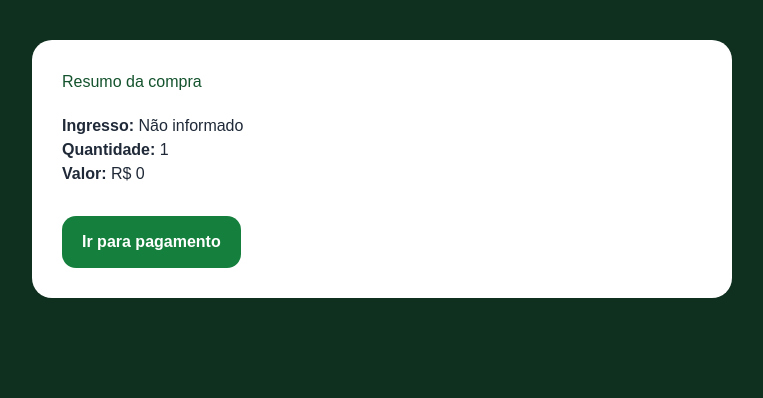
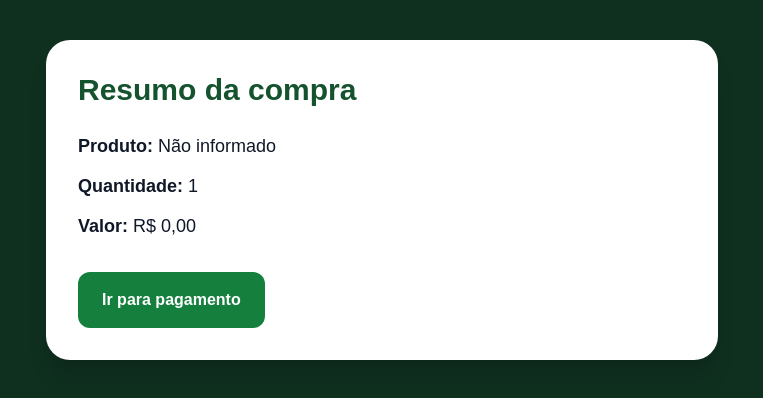
Before and after one commit to paulodutrabkj285-sketch/https-github.com-new, a Next.js app: page /checkout/resumo in a window 1280 px wide. Shown: the top 398 px of the page, without its empty margins (258-1021 px from the left). Built offline with nearby package versions, Linux system fonts and the light colour scheme.

Commit message:
fluxo pix e qr code funcionando

```diff
--- a/src/app/checkout/pagamento/page.tsx
+++ b/src/app/checkout/pagamento/page.tsx
@@ -1,28 +1,51 @@
 "use client";
 
 import Link from "next/link";
-import { useEffect, useState } from "react";
+import { useEffect, useMemo, useState } from "react";
 
 export default function PagamentoPage() {
   const [pedidoId, setPedidoId] = useState("");
+  const [produto, setProduto] = useState("");
   const [tipo, setTipo] = useState("");
-  const [quantidade, setQuantidade] = useState("");
-  const [valor, setValor] = useState("");
+  const [quantidade, setQuantidade] = useState("1");
+  const [valorTotal, setValorTotal] = useState("0");
+
+  const chavePix = "30748559000165";
+  const favorecido = "PARQUE MUNDO NOVO";
+  const cidade = "URUBICI";
 
   useEffect(() => {
     const params = new URLSearchParams(window.location.search);
 
     setPedidoId(params.get("pedidoId") || "");
+    setProduto(params.get("produto") || "");
     setTipo(params.get("tipo") || "");
     setQuantidade(params.get("quantidade") || "1");
-    setValor(params.get("valor") || "0");
+    setValorTotal(params.get("valorTotal") || params.get("valor") || "0");
   }, []);
+
+  const valorNumero = Number(valorTotal || 0);
+
+  const pixCopiaCola = useMemo(() => {
+    return gerarPixCopiaCola({
+      chavePix,
+      nomeRecebedor: favorecido,
+      cidade,
+      valor: valorNumero,
+      txid: pedidoId || "PMN",
+    });
+  }, [pedidoId, valorNumero]);
+
+  async function copiarPix() {
+    await navigator.clipboard.writeText(pixCopiaCola);
+    alert("PIX copia e cola copiado!");
+  }
 
   return (
     <main className="min-h-screen bg-[#0f2f1f] px-4 py-10 text-white">
       <div className="mx-auto max-w-2xl rounded-3xl bg-white p-8 text-black shadow-xl">
         <h1 className="text-3xl font-bold text-[#166534]">
-          Pagamento do Pedido
+          Pagamento via PIX
         </h1>
 
         <div className="mt-6 grid gap-3 text-lg">
@@ -33,7 +56,7 @@ export default function PagamentoPage() {
           )}
 
           <p>
-            <strong>Tipo:</strong> {tipo || "ingresso"}
+            <strong>Produto:</strong> {produto || tipo || "ingresso"}
           </p>
 
           <p>
@@ -41,24 +64,109 @@ export default function PagamentoPage() {
           </p>
 
           <p>
-            <strong>Valor:</strong> R$ {valor}
+            <strong>Valor:</strong>{" "}
+            {valorNumero.toLocaleString("pt-BR", {
+              style: "currency",
+              currency: "BRL",
+            })}
           </p>
         </div>
 
         <div className="mt-8 rounded-2xl bg-[#eef3ed] p-5">
-          <p className="font-semibold text-[#166534]">
-            Pagamento simulado temporariamente. Depois entraremos com PIX,
-            cartão e webhook.
+          <h2 className="text-xl font-bold text-[#166534]">
+            PIX copia e cola
+          </h2>
+
+          <p className="mt-3 text-sm text-gray-700">
+            Copie o código abaixo e cole no aplicativo do banco.
           </p>
+
+          <textarea
+            value={pixCopiaCola}
+            readOnly
+            className="mt-4 h-36 w-full rounded-xl border border-gray-300 p-3 text-sm"
+          />
+
+          <button
+            onClick={copiarPix}
+            className="mt-5 w-full rounded-xl bg-[#166534] px-5 py-4 font-bold text-white"
+          >
+            Copiar PIX copia e cola
+          </button>
+        </div>
+
+        <div className="mt-6 rounded-2xl bg-yellow-50 p-5 text-yellow-900">
+          <strong>Atenção:</strong> nesta fase o pagamento será conferido
+          manualmente. Depois, com a API PIX da Cresol, a confirmação será
+          automática.
         </div>
 
         <Link
-          href={`/checkout/sucesso?pedidoId=${pedidoId}&status=Pagamento aprovado`}
+          href={`/checkout/sucesso?pedidoId=${pedidoId}&status=Pagamento pendente de confirmação`}
           className="mt-8 inline-block rounded-xl bg-[#166534] px-6 py-4 font-bold text-white"
         >
-          Simular pagamento aprovado
+          Já fiz o PIX
         </Link>
       </div>
     </main>
   );
 }
+
+function gerarPixCopiaCola({
+  chavePix,
+  nomeRecebedor,
+  cidade,
+  valor,
+  txid,
+}: {
+  chavePix: string;
+  nomeRecebedor: string;
+  cidade: string;
+  valor: number;
+  txid: string;
+}) {
+  const merchantAccountInfo =
+    montaCampo("00", "br.gov.bcb.pix") + montaCampo("01", chavePix);
+
+  const payloadSemCRC =
+    montaCampo("00", "01") +
+    montaCampo("26", merchantAccountInfo) +
+    montaCampo("52", "0000") +
+    montaCampo("53", "986") +
+    montaCampo("54", valor.toFixed(2)) +
+    montaCampo("58", "BR") +
+    montaCampo("59", limparTexto(nomeRecebedor).slice(0, 25)) +
+    montaCampo("60", limparTexto(cidade).slice(0, 15)) +
+    montaCampo("62", montaCampo("05", limparTexto(txid).slice(0, 25))) +
+    "6304";
+
+  return payloadSemCRC + crc16(payloadSemCRC);
+}
+
+function montaCampo(id: string, valor: string) {
+  const tamanho = valor.length.toString().padStart(2, "0");
+  return `${id}${tamanho}${valor}`;
+}
+
+function limparTexto(texto: string) {
+  return texto
+    .normalize("NFD")
+    .replace(/[\u0300-\u036f]/g, "")
+    .replace(/[^A-Z0-9 .-]/gi, "")
+    .toUpperCase();
+}
+
+function crc16(payload: string) {
+  let crc = 0xffff;
+
+  for (let i = 0; i < payload.length; i++) {
+    crc ^= payload.charCodeAt(i) << 8;
+
+    for (let j = 0; j < 8; j++) {
+      crc = crc & 0x8000 ? (crc << 1) ^ 0x1021 : crc << 1;
+      crc &= 0xffff;
+    }
+  }
+
+  return crc.toString(16).toUpperCase().padStart(4, "0");
+}
--- a/src/app/checkout/resumo/page.tsx
+++ b/src/app/checkout/resumo/page.tsx
@@ -4,50 +4,46 @@ import Link from "next/link";
 import { useEffect, useState } from "react";
 
 export default function ResumoPage() {
+  const [pedidoId, setPedidoId] = useState("");
+  const [produto, setProduto] = useState("");
   const [tipo, setTipo] = useState("");
   const [quantidade, setQuantidade] = useState("1");
-  const [valor, setValor] = useState("0");
+  const [valorTotal, setValorTotal] = useState("0");
 
   useEffect(() => {
     const params = new URLSearchParams(window.location.search);
 
+    setPedidoId(params.get("pedidoId") || "");
+    setProduto(params.get("produto") || "");
     setTipo(params.get("tipo") || "");
     setQuantidade(params.get("quantidade") || "1");
-    setValor(params.get("valor") || "0");
+    setValorTotal(params.get("valorTotal") || params.get("valor") || "0");
   }, []);
 
   const queryPagamento = new URLSearchParams({
+    pedidoId,
+    produto,
     tipo,
     quantidade,
-    valor,
+    valorTotal,
   }).toString();
 
   return (
-    <main
-      style={{
-        minHeight: "100vh",
-        background: "#0f2f1f",
-        color: "#ffffff",
-        padding: "40px 20px",
-        fontFamily: "Arial, sans-serif",
-      }}
-    >
-      <div
-        style={{
-          maxWidth: "700px",
-          margin: "0 auto",
-          background: "#ffffff",
-          color: "#1f2937",
-          borderRadius: "20px",
-          padding: "30px",
-        }}
-      >
-        <h1 style={{ color: "#14532d", marginBottom: "20px" }}>
+    <main className="min-h-screen bg-[#0f2f1f] px-4 py-10 text-white">
+      <div className="mx-auto max-w-2xl rounded-3xl bg-white p-8 text-gray-900 shadow-xl">
+        <h1 className="text-3xl font-bold text-[#14532d]">
           Resumo da compra
         </h1>
 
+        <div className="mt-6 grid gap-3 text-lg">
+          {pedidoId && (
             <p>
-          <strong>Ingresso:</strong> {tipo || "Não informado"}
+              <strong>Pedido:</strong> {pedidoId}
+            </p>
+          )}
+
+          <p>
+            <strong>Produto:</strong> {produto || tipo || "Não informado"}
           </p>
 
           <p>
@@ -55,26 +51,21 @@ export default function ResumoPage() {
           </p>
 
           <p>
-          <strong>Valor:</strong> R$ {valor}
+            <strong>Valor:</strong>{" "}
+            {Number(valorTotal || 0).toLocaleString("pt-BR", {
+              style: "currency",
+              currency: "BRL",
+            })}
           </p>
+        </div>
 
-        <div style={{ marginTop: "30px" }}>
         <Link
           href={`/checkout/pagamento?${queryPagamento}`}
-            style={{
-              padding: "14px 20px",
-              borderRadius: "14px",
-              textDecoration: "none",
-              backgroundColor: "#15803d",
-              color: "#ffffff",
-              fontWeight: "bold",
-              display: "inline-block",
-            }}
+          className="mt-8 inline-block rounded-xl bg-[#15803d] px-6 py-4 font-bold text-white"
         >
           Ir para pagamento
         </Link>
       </div>
-      </div>
     </main>
   );
 }
```
Lines whose indentation alone changed are shown as unchanged.
